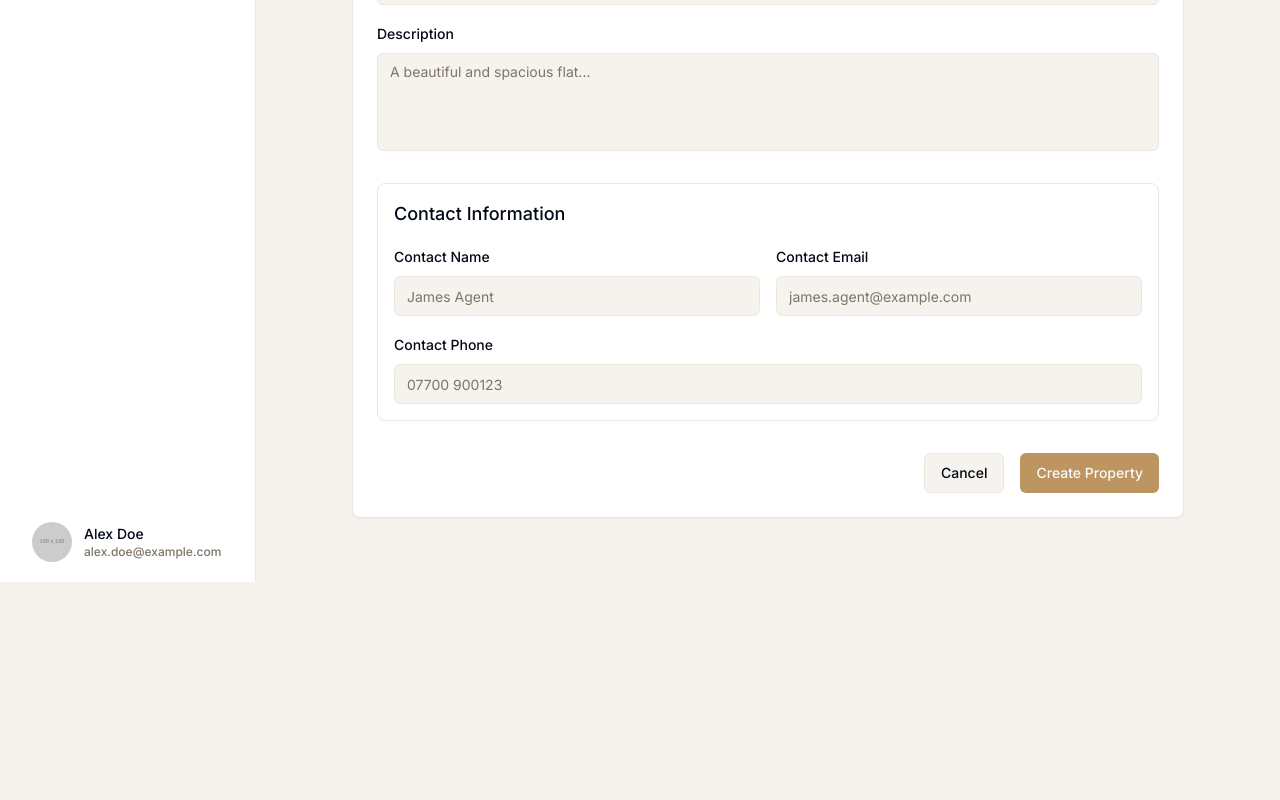
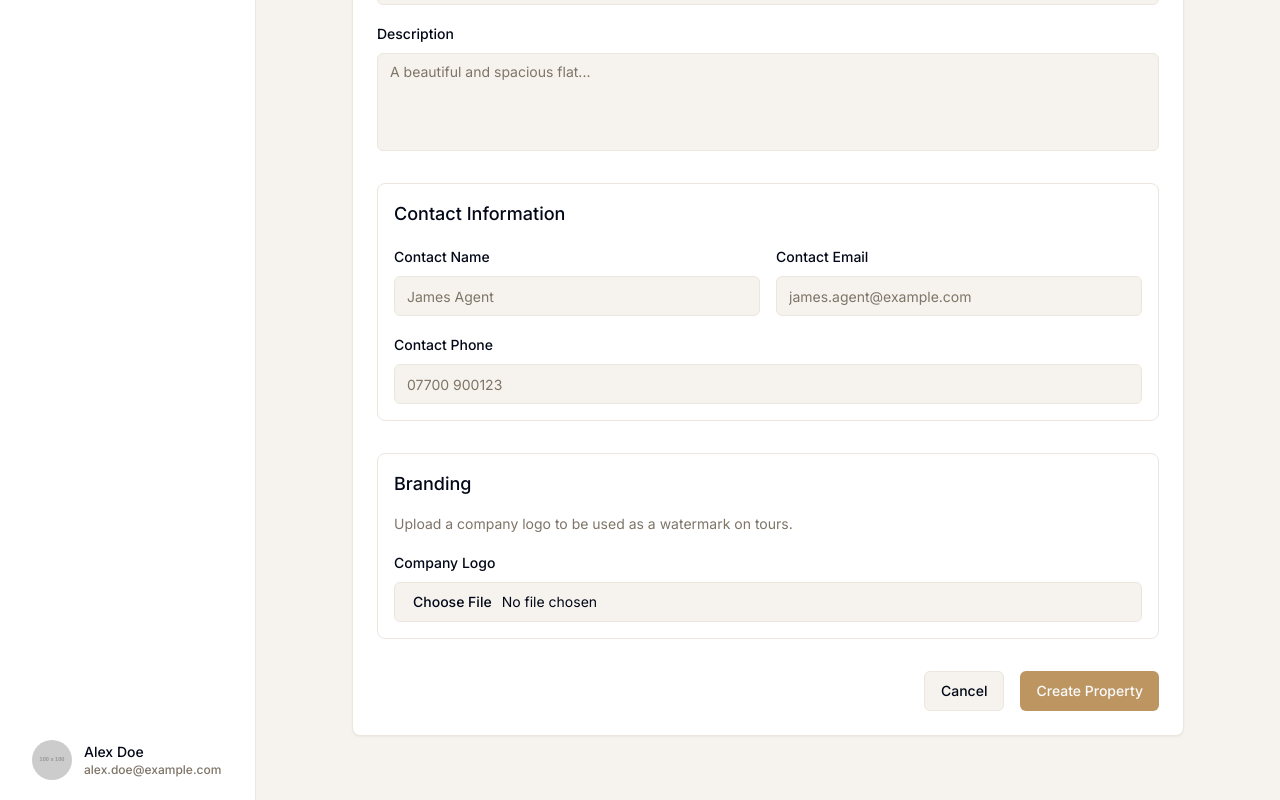
Before and after one commit to Funkymedia/360walkthrough, a Next.js app: page /dashboard/properties/new in a window 1280 px wide. Shown: the part 406-1206 px from the top of the page. Before the commit the page ends 988 px from the top, so only its background shows below. Built offline with nearby package versions, Linux system fonts and the light colour scheme.

Commit message:
add a section under New property Branding: allow users to upload the com

```diff
--- a/src/components/dashboard/property-form.tsx
+++ b/src/components/dashboard/property-form.tsx
@@ -12,6 +12,7 @@ import { Property } from '@/lib/types';
 import { Loader2 } from 'lucide-react';
 import { useState } from 'react';
 import { useProperties } from '@/contexts/properties-context';
+import Image from 'next/image';
 
 const propertySchema = z.object({
   name: z.string().min(3, 'Property name must be at least 3 characters.'),
@@ -20,6 +21,7 @@ const propertySchema = z.object({
   contactName: z.string().min(2, 'Contact name is required.'),
   contactEmail: z.string().email('Please enter a valid email.'),
   contactPhone: z.string().min(10, 'Please enter a valid phone number.'),
+  brandingLogo: z.any().optional(),
 });
 
 export type PropertyFormValues = z.infer<typeof propertySchema>;
@@ -32,6 +34,8 @@ export default function PropertyForm({ initialData }: PropertyFormProps) {
   const router = useRouter();
   const { addProperty, updateProperty } = useProperties();
   const [isLoading, setIsLoading] = useState(false);
+  const [logoPreview, setLogoPreview] = useState<string | null>(initialData?.brandingLogoUrl || null);
+
   const form = useForm<PropertyFormValues>({
     resolver: zodResolver(propertySchema),
     defaultValues: {
@@ -41,6 +45,7 @@ export default function PropertyForm({ initialData }: PropertyFormProps) {
       contactName: initialData?.contact.name || '',
       contactEmail: initialData?.contact.email || '',
       contactPhone: initialData?.contact.phone || '',
+      brandingLogo: undefined,
     },
   });
 
@@ -160,6 +165,46 @@ export default function PropertyForm({ initialData }: PropertyFormProps) {
                 />
         </div>
 
+        <div className="space-y-4 rounded-lg border p-4">
+          <h3 className="text-lg font-medium">Branding</h3>
+          <p className="text-sm text-muted-foreground">
+            Upload a company logo to be used as a watermark on tours.
+          </p>
+          <FormField
+            control={form.control}
+            name="brandingLogo"
+            render={({ field }) => (
+              <FormItem>
+                <FormLabel>Company Logo</FormLabel>
+                <FormControl>
+                  <Input
+                    type="file"
+                    accept="image/png, image/jpeg, image/svg+xml"
+                    onChange={(event) => {
+                      const files = event.target.files;
+                      field.onChange(files);
+                      if (files && files.length > 0) {
+                        setLogoPreview(URL.createObjectURL(files[0]));
+                      } else {
+                        setLogoPreview(initialData?.brandingLogoUrl || null);
+                      }
+                    }}
+                  />
+                </FormControl>
+                <FormMessage />
+              </FormItem>
+            )}
+          />
+          {logoPreview && (
+            <div className="mt-4">
+              <p className="text-sm font-medium text-muted-foreground">Logo Preview:</p>
+              <div className="relative mt-2 flex h-32 w-32 items-center justify-center rounded-md border p-2">
+                <Image src={logoPreview} alt="Logo preview" fill className="object-contain" />
+              </div>
+            </div>
+          )}
+        </div>
+
         <div className="flex justify-end gap-4">
           <Button type="button" variant="outline" onClick={() => router.back()}>
             Cancel
--- a/src/contexts/properties-context.tsx
+++ b/src/contexts/properties-context.tsx
@@ -36,6 +36,7 @@ export function PropertiesProvider({ children }: { children: ReactNode }) {
             },
             images: [],
             floorPlans: [],
+            brandingLogoUrl: data.brandingLogo?.[0] ? URL.createObjectURL(data.brandingLogo[0]) : undefined,
         };
         setProperties(prev => [newProperty, ...prev]);
     };
@@ -44,6 +45,9 @@ export function PropertiesProvider({ children }: { children: ReactNode }) {
         setProperties(prev =>
             prev.map(p => {
                 if (p.id === propertyId) {
+                    const newLogoFile = data.brandingLogo?.[0];
+                    const newLogoUrl = newLogoFile ? URL.createObjectURL(newLogoFile) : p.brandingLogoUrl;
+
                     return {
                         ...p,
                         name: data.name,
@@ -54,6 +58,7 @@ export function PropertiesProvider({ children }: { children: ReactNode }) {
                             email: data.contactEmail,
                             phone: data.contactPhone,
                         },
+                        brandingLogoUrl: newLogoUrl
                     };
                 }
                 return p;
--- a/src/lib/data.ts
+++ b/src/lib/data.ts
@@ -19,6 +19,7 @@ export const mockProperties: Property[] = [
       phone: '020 7123 4567',
     },
     tourUrl: 'https://kuula.co/share/collection/7q1vF?logo=1&info=1&fs=1&vr=0&sd=1&thumbs=1',
+    brandingLogoUrl: 'https://placehold.co/150x50.png',
     images: [
       {
         id: 'img-1-1',
--- a/src/lib/types.ts
+++ b/src/lib/types.ts
@@ -34,6 +34,7 @@ export interface Property {
   images: PropertyImage[];
   floorPlans?: FloorPlan[];
   tourUrl?: string;
+  brandingLogoUrl?: string;
 }
 
 export interface User {
```
